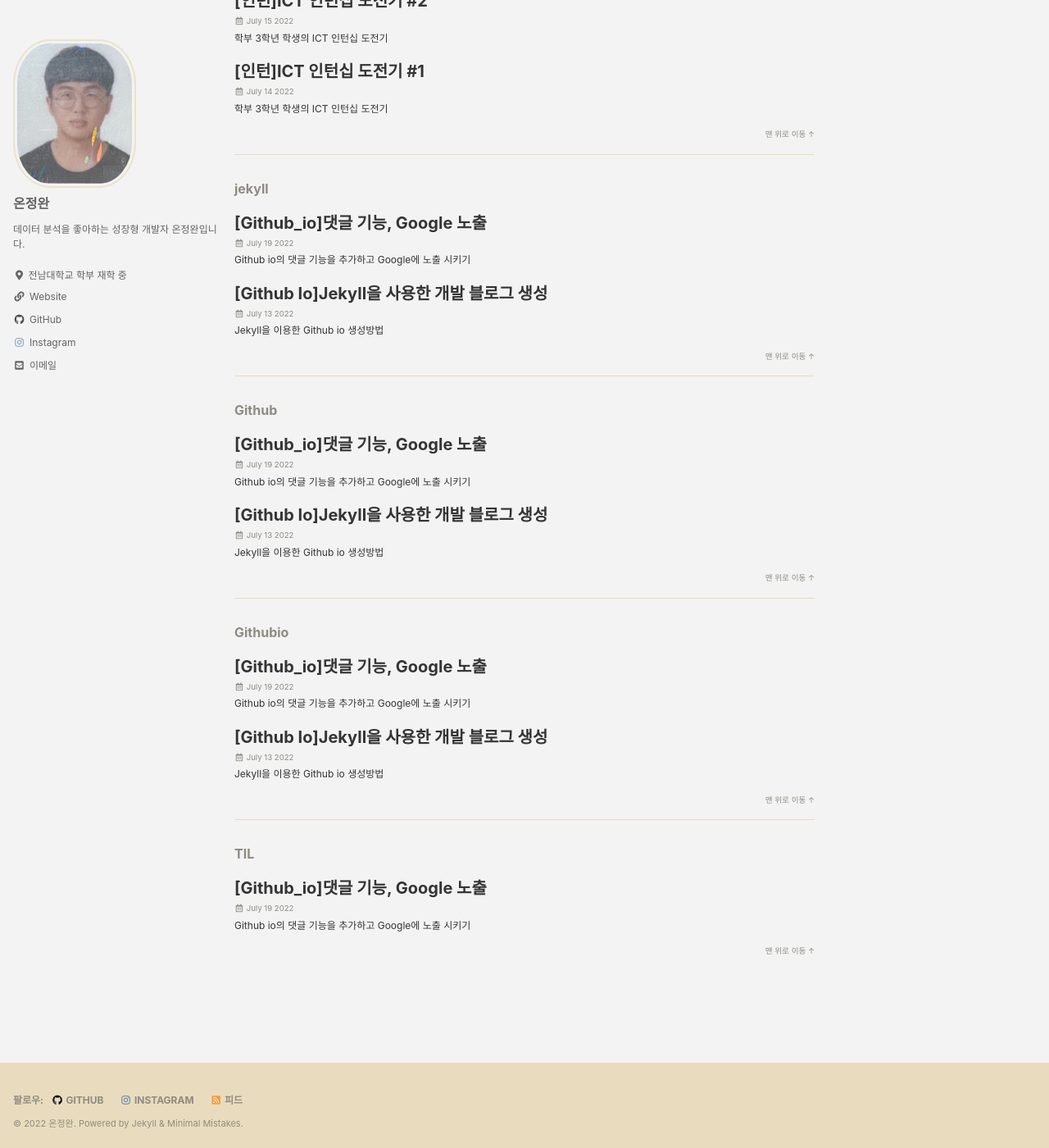
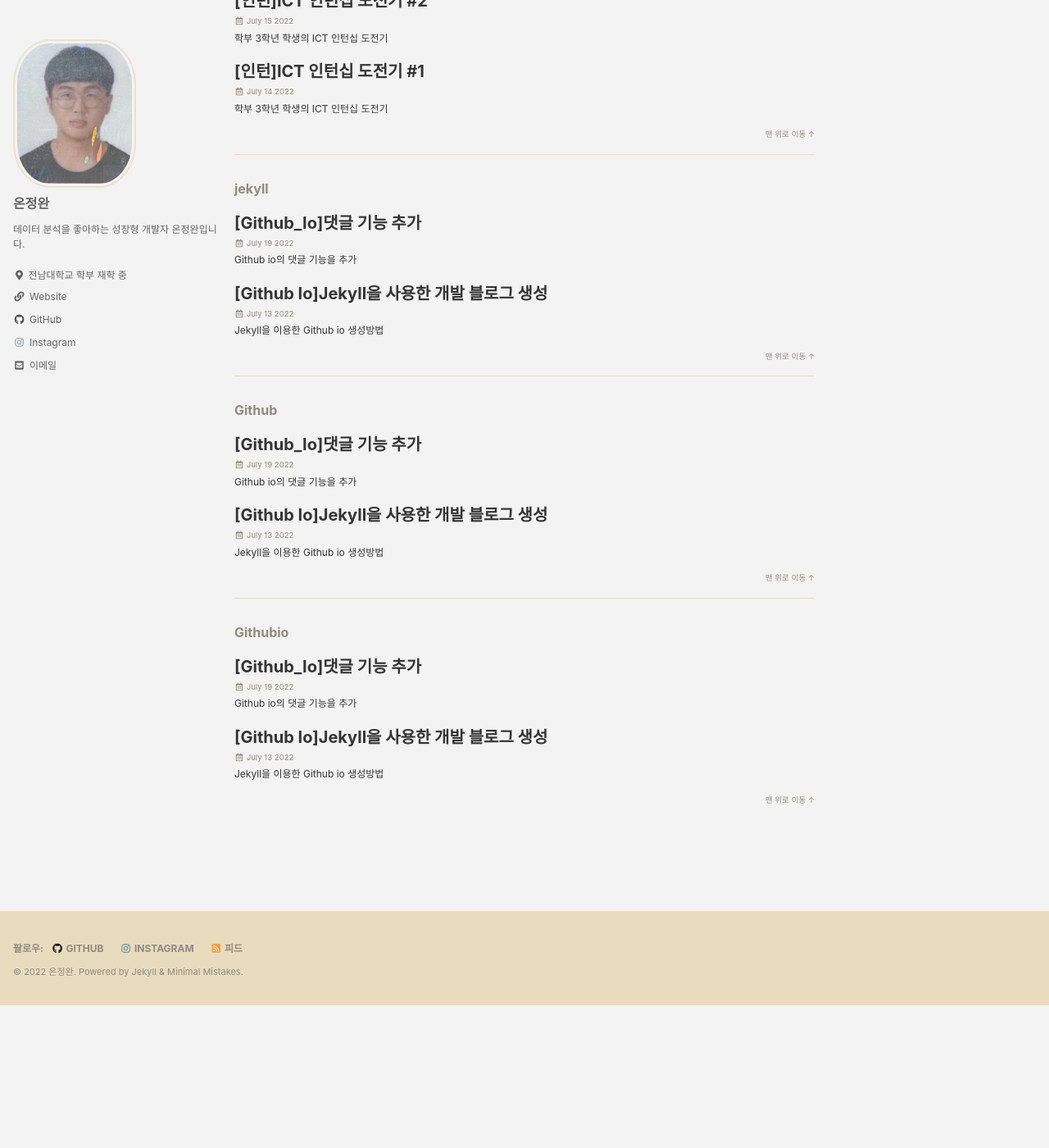
Before and after one commit to On-JungWoan/On-JungWoan.github.io, a Jekyll site: the page built from _pages/tag-archive.md, in a window 1280 px wide and 1400 px high, scrolled down 872 px. Shown: the whole window at 82% size. Built offline with Jekyll 4.4.1, drawn with Linux system fonts in a browser that asks for light colours; cached includes are drawn as plain includes; after the commit the page ends 2098 px from its top, so only the background shows below that.

Commit message:
Update 2022-07-19-Github-io-comments.md

```diff
--- a/_posts/2022-07-19-Github-io-comments.md
+++ b/_posts/2022-07-19-Github-io-comments.md
@@ -1,11 +1,11 @@
 ---
-title:  "[Github_io]댓글 기능, Google 노출"
-excerpt: "Github io의 댓글 기능을 추가하고 Google에 노출 시키기"
+title:  "[Github_Io]댓글 기능 추가"
+excerpt: "Github io의 댓글 기능을 추가"
 
 categories:
-  - TIL
+  - Blog
 tags:
-  - [TIL, jekyll, Github, Githubio]
+  - [jekyll, Github, Githubio]
 
 toc: true
 toc_sticky: true
```
